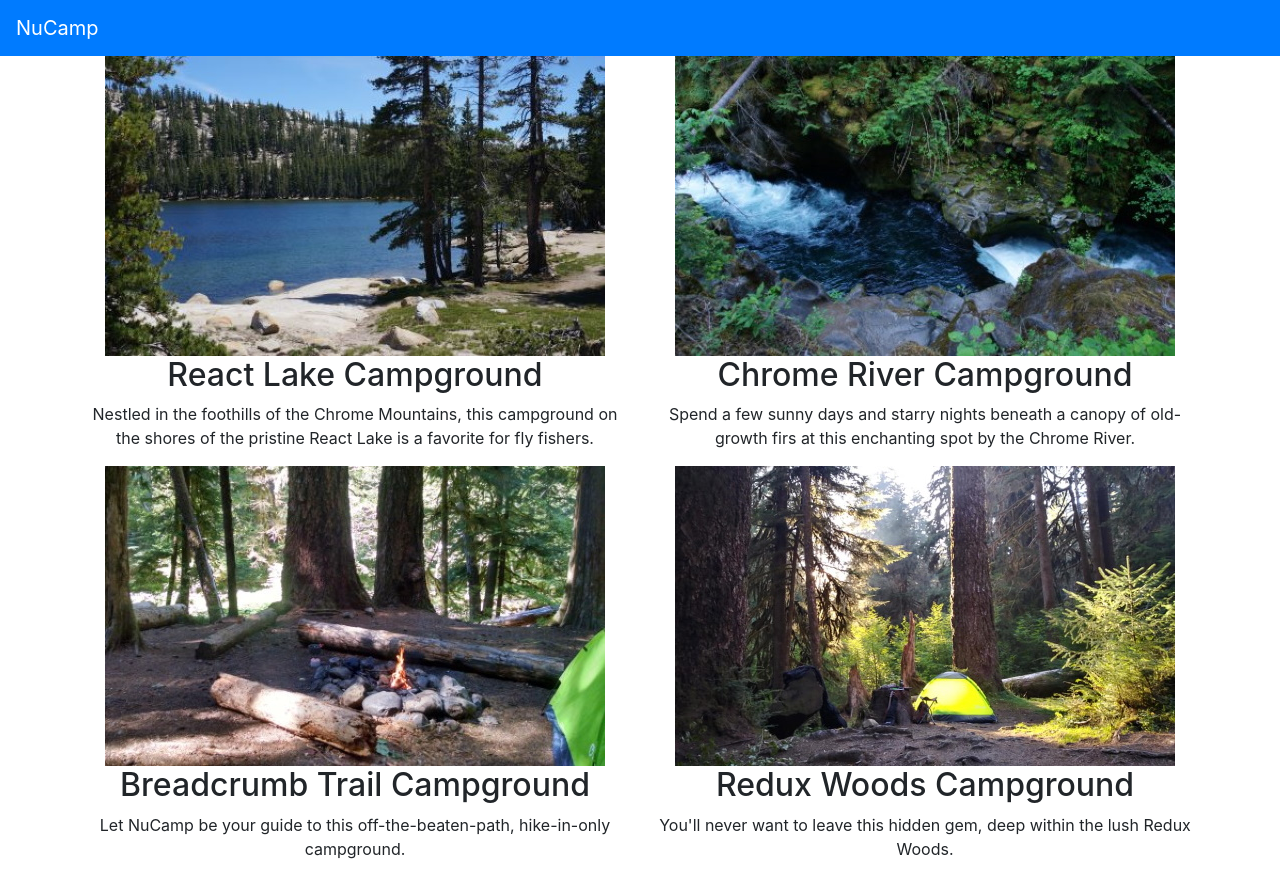
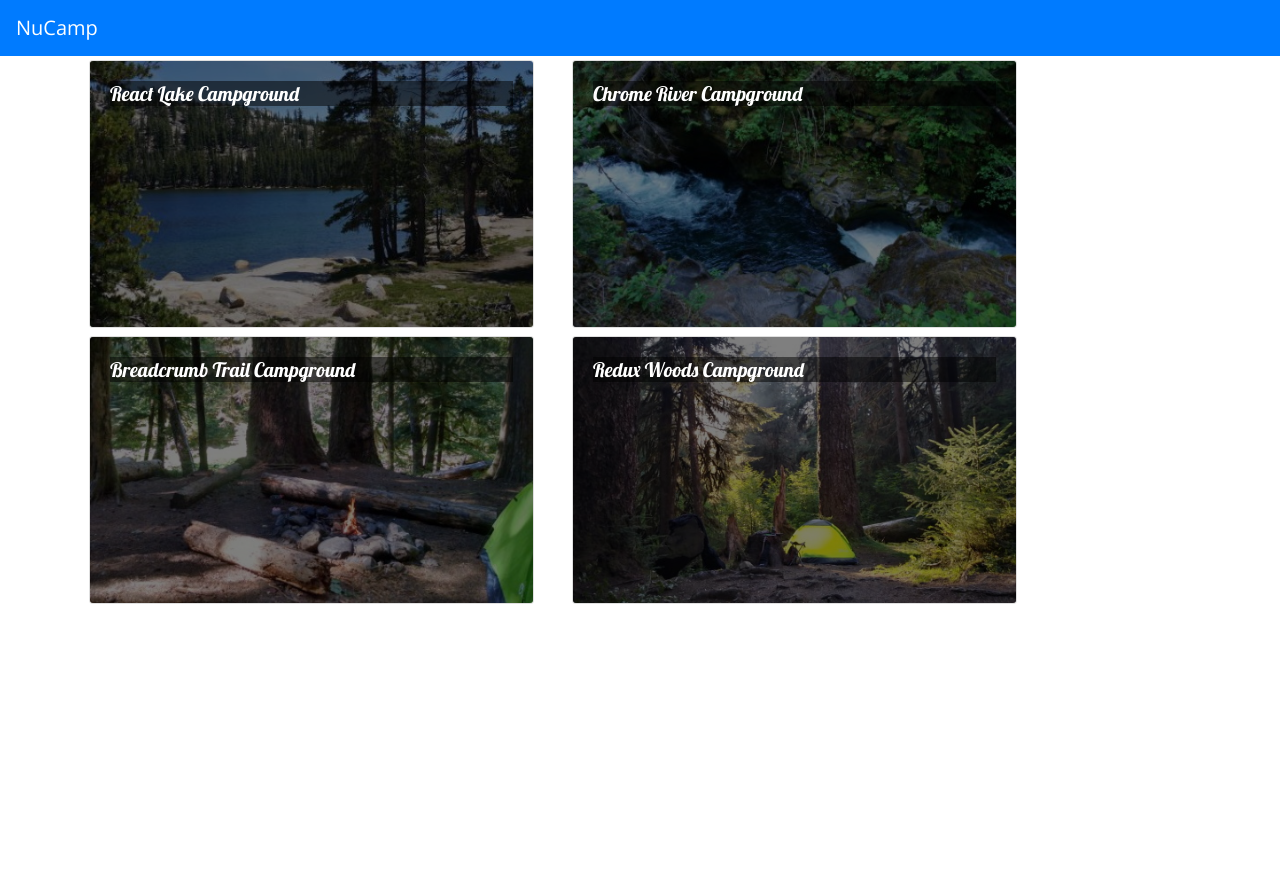
Before and after one commit to alee4141/react_nucampsite, a React (Create React App) app: page / in a window 1280 px wide. After the commit the page ends 800 px from the top, so only its background shows below. Built offline with nearby package versions, Linux system fonts and the light colour scheme.

Commit message:
Components Part 2

```diff
--- a/src/App.css
+++ b/src/App.css
@@ -1,38 +1,12 @@
-.App {
-  text-align: center;
+body {
+  font-family: "Open Sans", sans-serif;
 }
 
-.App-logo {
-  height: 40vmin;
-  pointer-events: none;
+.card-title {
+  font: 500 1.25rem "Lobster", cursive;
 }
 
-@media (prefers-reduced-motion: no-preference) {
-  .App-logo {
-    animation: App-logo-spin infinite 20s linear;
-  }
+.card-img-overlay, .card-title {
+  color: white;
+  background-color: rgba(0, 0, 0, 0.5)
 }
-
-.App-header {
-  background-color: #282c34;
-  min-height: 100vh;
-  display: flex;
-  flex-direction: column;
-  align-items: center;
-  justify-content: center;
-  font-size: calc(10px + 2vmin);
-  color: white;
-}
-
-.App-link {
-  color: #61dafb;
-}
-
-@keyframes App-logo-spin {
-  from {
-    transform: rotate(0deg);
-  }
-  to {
-    transform: rotate(360deg);
-  }
-}
--- a/src/App.js
+++ b/src/App.js
@@ -1,9 +1,17 @@
 import React, { Component } from 'react';
 import { Navbar, NavbarBrand } from 'reactstrap';
 import Directory from './components/DirectoryComponent';
+import { CAMPSITES } from './shared/campsites';
 import './App.css';
 
 class App extends Component {
+  constructor(props) {
+    super(props);
+    this.state = {
+      campsites: CAMPSITES
+    };
+  }
+
   render() {
     return(
       <div className="App">
@@ -12,7 +20,7 @@
           <NavbarBrand href="/">NuCamp</NavbarBrand>
         </div>
         </Navbar>
-        <Directory />
+        <Directory campsites={this.state.campsites} />
       </div>
     );
   }
--- a/src/components/DirectoryComponent.js
+++ b/src/components/DirectoryComponent.js
@@ -1,55 +1,57 @@
 import React, { Component } from 'react';
+import { Card, CardImg, CardText, CardImgOverlay, CardBody, CardTitle } from 'reactstrap';
+
 
 class Directory extends Component {
     constructor(props) {
         super(props);
         this.state = {
-            campsites: [
-                {
-                    id: 0,
-                    name: 'React Lake Campground',
-                    image: 'assets/images/react-lake.jpg',
-                    elevation: 1233,
-                    description: "Nestled in the foothills of the Chrome Mountains, this campground on the shores of the pristine React Lake is a favorite for fly fishers."
-                },
-                {
-                    id: 1,
-                    name: 'Chrome River Campground',
-                    image: 'assets/images/chrome-river.jpg',
-                    elevation: 877,
-                    description: "Spend a few sunny days and starry nights beneath a canopy of old-growth firs at this enchanting spot by the Chrome River."
-                },
-                {
-                    id: 2,
-                    name: 'Breadcrumb Trail Campground',
-                    image: 'assets/images/breadcrumb-trail.jpg',
-                    elevation: 2901,
-                    description: "Let NuCamp be your guide to this off-the-beaten-path, hike-in-only campground."
-                },
-                {
-                    id: 3,
-                    name: 'Redux Woods Campground',
-                    image: 'assets/images/redux-woods.jpg',
-                    elevation: 42,
-                    description: "You'll never want to leave this hidden gem, deep within the lush Redux Woods."
-                }
-            ]
+            selectedCampsite: null
         };
     }
-    render(){
-        const directory = this.state.campsites.map(campsite => {
+
+    onCampsiteSelect(campsite) {
+        this.setState({selectedCampsite: campsite});
+    }
+
+    renderSelectedCampsite(campsite) {
+        if (campsite) {
             return (
-                <div key={campsite.id} className="col">
-                    <img src={campsite.image} alt={campsite.name} />
-                    <h2>{campsite.name}</h2>
-                    <p>{campsite.description}</p>
+                <Card>
+                    <CardImg top src={campsite.image} alt={campsite.name} />
+                    <CardBody>
+                        <CardTitle>{campsite.name}</CardTitle>
+                        <CardText>{campsite.description}</CardText>
+                    </CardBody>
+                </Card>
+            );
+        }
+        return <div />;
+    }
+
+    render() {
+        const directory = this.props.campsites.map(campsite => {
+            return (
+                <div key={campsite.id} className="col-md-5 m-1">
+                    <Card onClick={() => this.onCampsiteSelect(campsite)}>
+                        <CardImg width="100%" src={campsite.image} alt={campsite.name} />
+                        <CardImgOverlay>
+                            <CardTitle>{campsite.name}</CardTitle>
+                        </CardImgOverlay>
+                    </Card>
                 </div>
             );
         });
+
         return (
-            <div className="container" >
-                <div className="row" >
+            <div className="container">
+                <div className="row">
                     {directory}
+                </div>
+                <div className="row">
+                    <div className="col-md-5 m-1">
+                        {this.renderSelectedCampsite(this.state.selectedCampsite)}
+                    </div>
                 </div>
             </div>
         );
--- a/src/index.js
+++ b/src/index.js
@@ -1,18 +1,16 @@
 import React from 'react';
 import ReactDOM from 'react-dom';
 import './index.css';
+import 'bootstrap/dist/css/bootstrap.min.css';
+import 'typeface-lobster';
+import 'typeface-open-sans';
 import App from './App';
-import reportWebVitals from './reportWebVitals';
-import 'bootstrap/dist/css/bootstrap.min.css';
 
 ReactDOM.render(
-  <React.StrictMode>
-    <App />
-  </React.StrictMode>,
+    <App />,
   document.getElementById('root')
 );
 
 // If you want to start measuring performance in your app, pass a function
 // to log results (for example: reportWebVitals(console.log))
 // or send to an analytics endpoint. Learn more: https://bit.ly/CRA-vitals
-reportWebVitals();
--- /dev/null
+++ b/src/shared/campsites.js
@@ -0,0 +1,178 @@
+export const CAMPSITES = [
+    {
+        id: 0,
+        name: 'React Lake Campground',
+        image: 'assets/images/react-lake.jpg',
+        elevation: 1233,
+        description: "Nestled in the foothills of the Chrome Mountains, this campground on the shores of the pristine React Lake is a favorite for fly fishers.",
+        comments: [
+            {
+                id: 0,
+                rating: 5,
+                text: "What a magnificent view!",
+                author: "Tinus Lorvaldes",
+                date: "2018-10-25T16:30Z"
+            },
+            {
+                id: 1,
+                rating: 4,
+                text: "The campground was beautiful, but the bugs could bite sometimes.",
+                author: "Brennen Ech",
+                date: "2017-06-17T03:33Z"
+            },
+            {
+                id: 2,
+                rating: 5,
+                text: "I caught a world-record-breaking trout here on my last visit.",
+                author: "McKenzie Sebastian",
+                date: "2019-02-18T18:12Z"
+            },
+            {
+                id: 3,
+                rating: 5,
+                text: "A wonderful place to reconnect with nature.",
+                author: "Jordan Runn",
+                date: "2019-08-04T20:11Z"
+            },
+            {
+                id: 4,
+                rating: 4,
+                text: "The stars at night were magnificent!",
+                author: "Ann Dabramov",
+                date: "2018-07-23T19:44Z"
+            }
+        ]
+    },
+    {
+        id: 1,
+        name:'Chrome River Campground ',
+        image: 'assets/images/chrome-river.jpg',
+        elevation: 877,
+        description: "Spend a few sunny days and starry nights beneath a canopy of old-growth firs at this enchanting spot by the Chrome River.",
+        comments: [
+            {
+                id: 0,
+                rating: 5,
+                text: "What a magnificent view!",
+                author: "Tinus Lorvaldes",
+                date: "2018-10-25T16:30Z"
+            },
+            {
+                id: 1,
+                rating: 4,
+                text: "The campground was beautiful, but the bugs could bite sometimes.",
+                author: "Brennen Ech",
+                date: "2017-06-17T03:33Z"
+            },
+            {
+                id: 2,
+                rating: 5,
+                text: "I caught a world-record-breaking trout here on my last visit.",
+                author: "McKenzie Sebastian",
+                date: "2019-02-18T18:12Z"
+            },
+            {
+                id: 3,
+                rating: 5,
+                text: "A wonderful place to reconnect with nature.",
+                author: "Jordan Runn",
+                date: "2019-08-04T20:11Z"
+            },
+            {
+                id: 4,
+                rating: 4,
+                text: "The stars at night were magnificent!",
+                author: "Ann Dabramov",
+                date: "2018-07-23T19:44Z"
+            }
+        ]
+    },
+    {
+        id: 2,
+        name:'Breadcrumb Trail Campground',
+        image: 'assets/images/breadcrumb-trail.jpg',
+        elevation: 2901,
+        description: "Let NuCamp be your guide to this off-the-beaten-path, hike-in-only campground.",
+        comments: [
+            {
+                id: 0,
+                rating: 5,
+                text: "What a magnificent view!",
+                author: "Tinus Lorvaldes",
+                date: "2018-10-25T16:30Z"
+            },
+            {
+                id: 1,
+                rating: 4,
+                text: "The campground was beautiful, but the bugs could bite sometimes.",
+                author: "Brennen Ech",
+                date: "2017-06-17T03:33Z"
+            },
+            {
+                id: 2,
+                rating: 5,
+                text: "I caught a world-record-breaking trout here on my last visit.",
+                author: "McKenzie Sebastian",
+                date: "2019-02-18T18:12Z"
+            },
+            {
+                id: 3,
+                rating: 5,
+                text: "A wonderful place to reconnect with nature.",
+                author: "Jordan Runn",
+                date: "2019-08-04T20:11Z"
+            },
+            {
+                id: 4,
+                rating: 4,
+                text: "The stars at night were magnificent!",
+                author: "Ann Dabramov",
+                date: "2018-07-23T19:44Z"
+            }
+        ]
+    },
+    {
+        id: 3,
+        name:'Redux Woods Campground',
+        image: 'assets/images/redux-woods.jpg',
+        elevation: 42,
+        description: "You'll never want to leave this hidden gem, deep within the lush Redux Woods.",
+        comments: [
+            {
+                id: 0,
+                rating: 5,
+                text: "What a magnificent view!",
+                author: "Tinus Lorvaldes",
+                date: "2018-10-25T16:30Z"
+            },
+            {
+                id: 1,
+                rating: 4,
+                text: "The campground was beautiful, but the bugs could bite sometimes.",
+                author: "Brennen Ech",
+                date: "2017-06-17T03:33Z"
+            },
+            {
+                id: 2,
+                rating: 5,
+                text: "I caught a world-record-breaking trout here on my last visit.",
+                author: "McKenzie Sebastian",
+                date: "2019-02-18T18:12Z"
+            },
+            {
+                id: 3,
+                rating: 5,
+                text: "A wonderful place to reconnect with nature.",
+                author: "Jordan Runn",
+                date: "2019-08-04T20:11Z"
+            },
+            {
+                id: 4,
+                rating: 4,
+                text: "The stars at night were magnificent!",
+                author: "Ann Dabramov",
+                date: "2018-07-23T19:44Z"
+            }
+        ]
+    }
+];
```
Also changed, not shown: package.json (+7 -2 lines), 2 other files (tests, documents, lock files or other folders).
